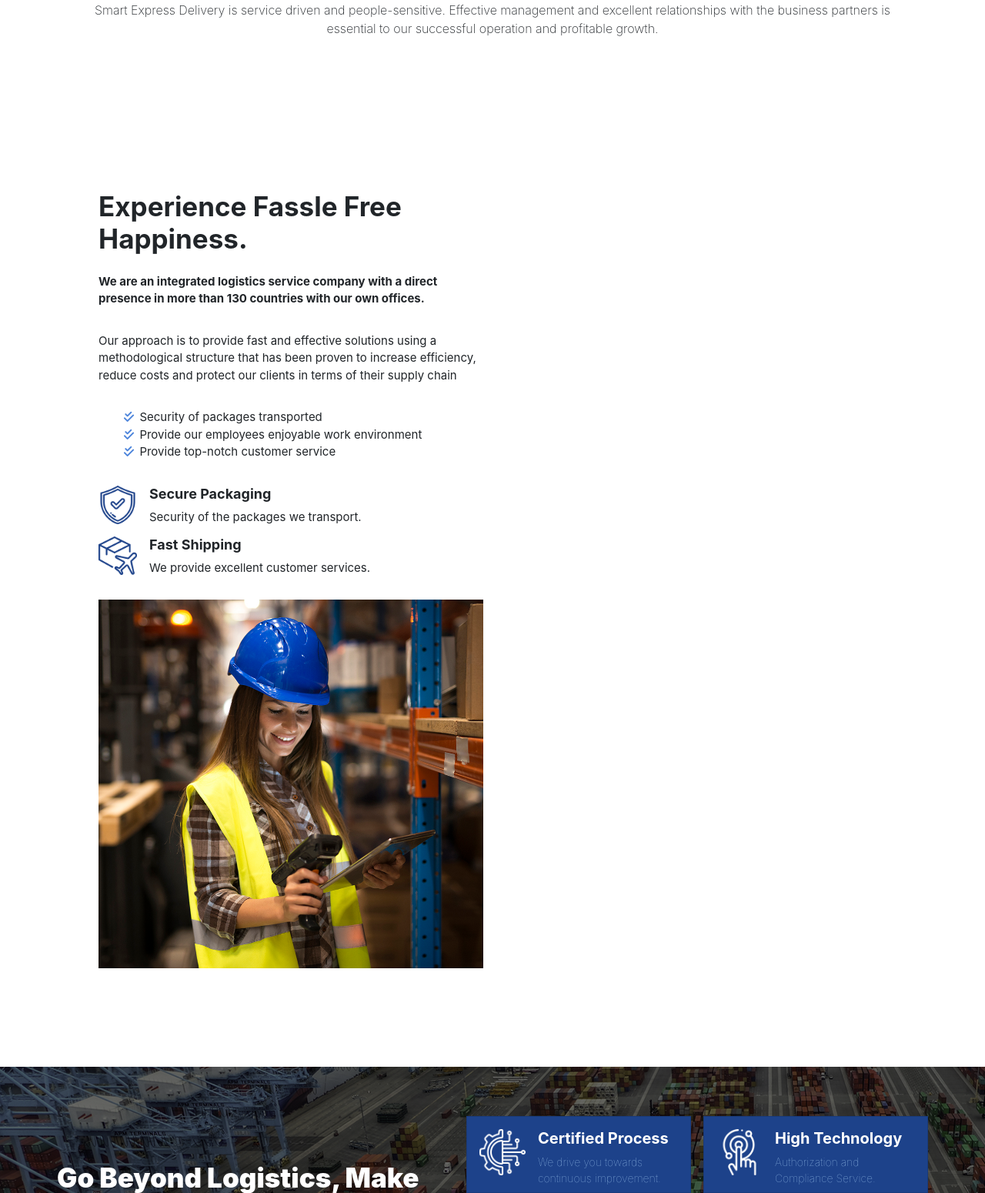
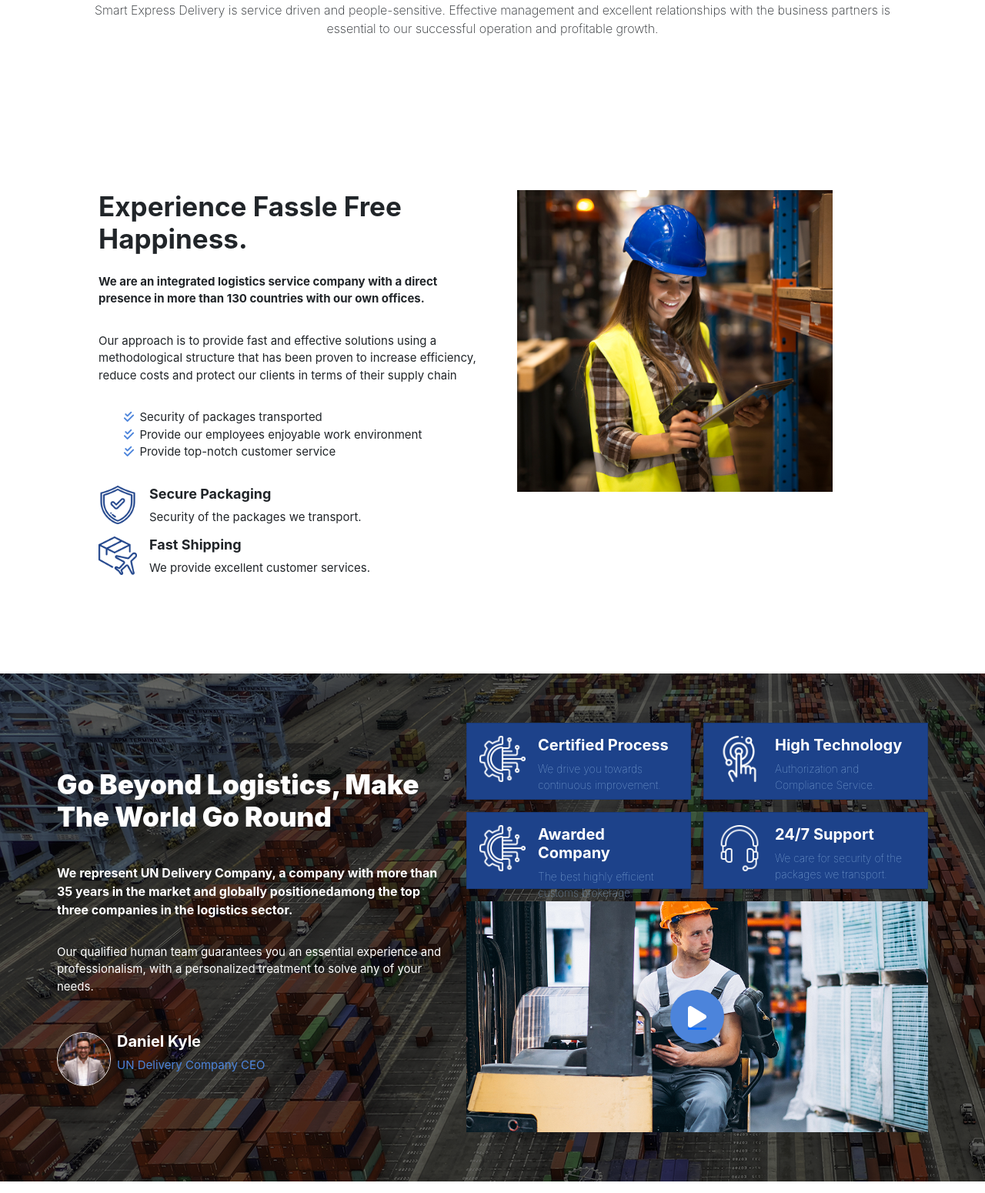
Before and after one commit to jojothomas1515/shipping, a Django app: page / in a window 1280 px wide. Shown: the part 1482-3032 px from the top of the page at 77% size. Run offline with Django 4.2, Linux system fonts and the light colour scheme; some libraries are stand-ins or nearby versions.

Commit message:
progress

```diff
--- a/ship/static/ship/main.css
+++ b/ship/static/ship/main.css
@@ -76,8 +76,6 @@
   display: flex;
   flex-direction: column;
   gap: 1rem;
-  max-width: 600px;
-  min-width: 500px;
 }
 @media screen and (min-width: 760px) {
   .experience > div:first-child {
@@ -128,10 +126,15 @@
   color: #4c84db;
 }
 .experience > div:last-child {
-  width: 100%;
+  width: 40%;
+}
+@media screen and (min-width: 760px) {
+  .experience > div:last-child {
+    width: 40%;
+  }
 }
 .experience > div:last-child img {
-  max-width: 100%;
+  min-width: 350px;
 }
 @media screen and (min-width: 760px) {
   .experience > div:last-child img {
--- a/ship/static/ship/main.scss
+++ b/ship/static/ship/main.scss
@@ -37,6 +37,7 @@
     }
   }
 }
+
 /*
 .modal {
   margin: 40px;
@@ -83,8 +84,6 @@
     display: flex;
     flex-direction: column;
     gap: 1rem;
-    max-width: 600px;
-    min-width: 500px;
 
     @media screen and (min-width: 760px) {
       max-width: 50%;
@@ -145,14 +144,23 @@
   }
 
   > div:last-child {
-    width: 100%;
+    width: 40%;
+
+    @media screen and (min-width: 760px) {
+      width: 40%;
+
+    }
+
+
     img {
       @media screen and (min-width: 760px) {
         max-width: 500px;
       }
-      max-width: 100%;
+      min-width: 350px;
+
     }
   }
+
 }
 
 .beyond-logistics {
@@ -181,6 +189,7 @@
     * {
       color: white;
     }
+
     display: flex;
     flex-direction: column;
     gap: 2rem;
@@ -189,6 +198,7 @@
       font-size: 35px;
       font-weight: 900;
     }
+
     p {
       font-size: 15px;
     }
@@ -197,17 +207,21 @@
     .ceo__con {
       display: flex;
       gap: 0.5rem;
+
       .ceo__info {
         display: flex;
         flex-direction: column;
         justify-content: center;
+
         .ceo__name {
           font-weight: bold;
         }
+
         .ceo__role {
           color: #4c84db;
         }
       }
+
       img {
         max-width: 70px;
         max-height: 70px;
@@ -241,6 +255,7 @@
       flex-direction: row;
       gap: 1rem;
       border-radius: 0;
+
       * {
         color: white;
       }
@@ -248,6 +263,7 @@
       h5 {
         font-weight: bold;
       }
+
       .faded {
         font-weight: lighter;
         color: #96bee9;
@@ -276,6 +292,7 @@
         * {
           color: white;
         }
+
         background-color: #4c84db;
         width: 70px;
         height: 70px;
@@ -297,11 +314,12 @@
   justify-content: center;
   flex-direction: column;
   align-items: center;
-  padding:2rem 0;
+  padding: 2rem 0;
 
-  h3{
-    color:#1d428a;
+  h3 {
+    color: #1d428a;
   }
+
   > div {
     display: flex;
     gap: 2rem;
@@ -315,15 +333,17 @@
     display: flex;
     align-items: center;
     flex-direction: column;
-    gap:1rem;
+    gap: 1rem;
     max-width: 300px;
 
     .info {
       text-align: center;
-      h4{
+
+      h4 {
         font-weight: bold;
       }
-      p{
+
+      p {
         font-size: 14px;
       }
     }
```
Also changed, not shown: 1 other file.
